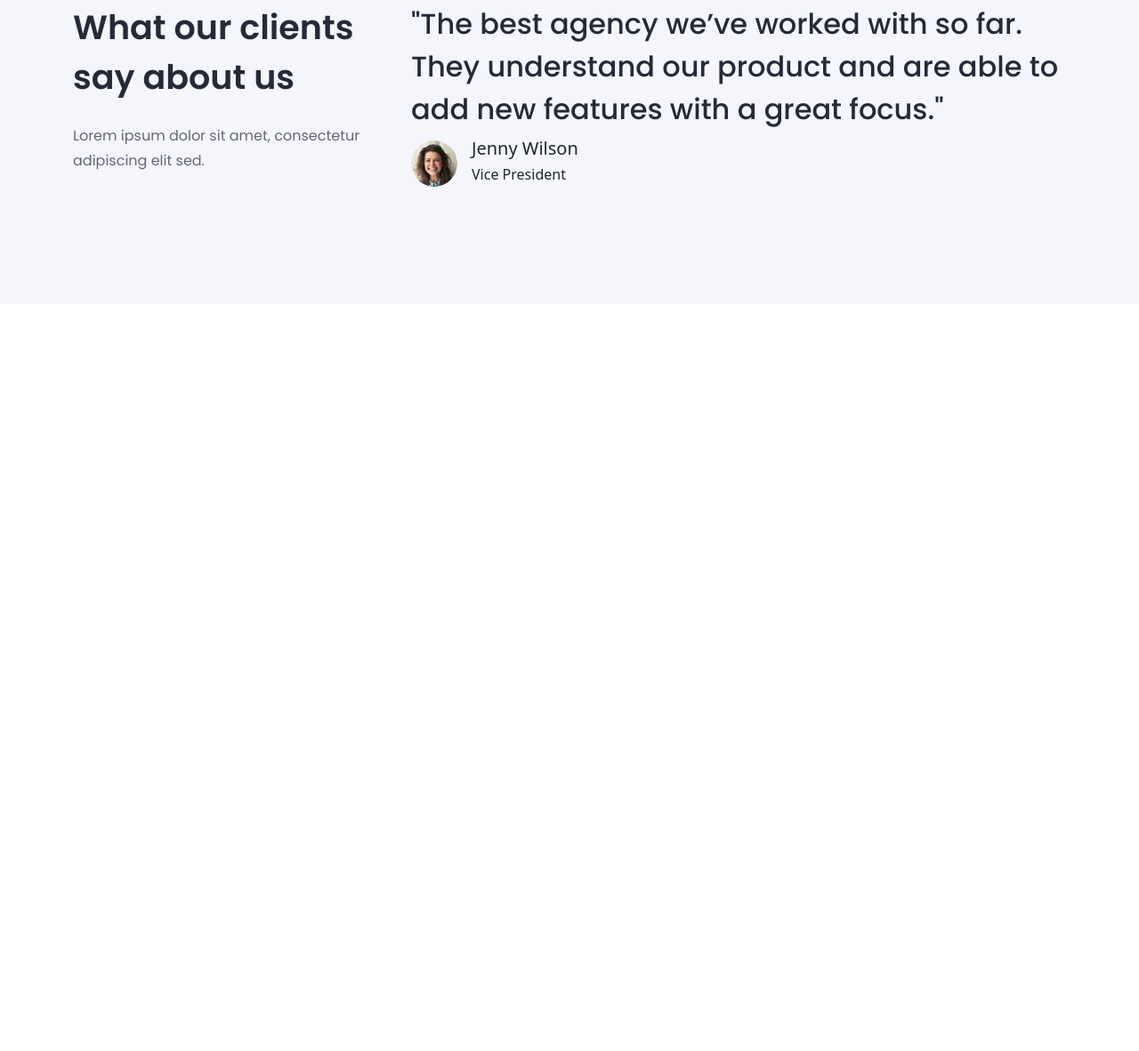
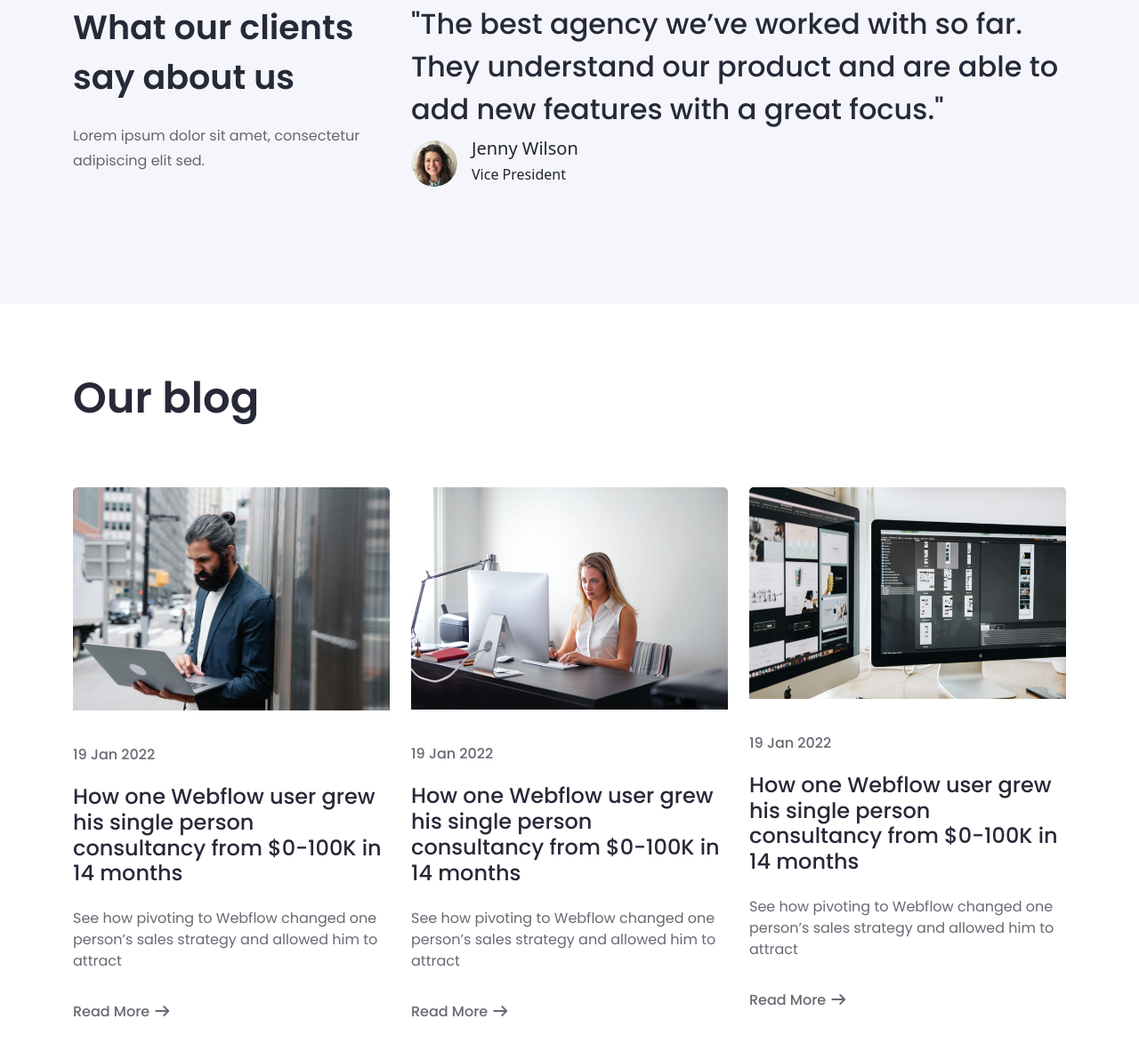
Before and after one commit to mdalifhasanredoy/finsweetproject, a plain HTML site: page index.html in a window 1280 px wide. Shown: the part 3771-4953 px from the top of the page at 89% size. Before the commit the page ends 4113 px from the top, so only its background shows below. Drawn offline with Linux system fonts and the light colour scheme.

Commit message:
add blog part

```diff
--- a/css/style.css
+++ b/css/style.css
@@ -462,3 +462,60 @@ ol {
 }
 
 /* client css end */
+
+/* blog css start */
+
+.blog{
+  padding-top: 77px;
+  padding-bottom: 179px;
+
+}
+.blog .card{
+  width: 100% !important;
+  border: 0px;
+
+}
+.blog h2{
+   color: #282938;
+  font-size: 48px;
+  font-weight: 600;
+  font-family: "Poppins", sans-serif;
+  padding-bottom: 64px;
+}
+.blog .card-body{
+  padding: 0px;
+}
+.blog .card-date{
+  color: rgba(40, 41, 56, 0.70);
+  font-size: 16px;
+  font-weight: 500;
+  font-family: "Poppins", sans-serif;
+  padding-top: 40px;
+  padding-bottom: 16px;
+}
+.blog .card-title{
+  color: #282938;
+  font-size: 24px;
+  font-weight: 500;
+  font-family: "Poppins", sans-serif;
+
+
+}
+.blog .card-text{
+  color: rgba(40, 41, 56, 0.70);
+  font-size: 16px;
+  font-weight: 400;
+  font-family: "Poppins", sans-serif;
+  padding-top: 16px;
+  padding-bottom: 32px;
+  margin: 0px;
+}
+
+.blog a{
+  color: rgba(40, 41, 56,0.70);
+  font-size: 16px;
+  font-weight: 500;
+  font-family: "Poppins", sans-serif;
+}
+
+/* blog css end */
--- a/index.html
+++ b/index.html
@@ -282,6 +282,49 @@
     <!-- client part end -->
 
 
+    <!-- blog part start -->
+      <section class="blog">
+       <div class="container">
+        <h2>Our blog</h2>
+          <div class="row">
+            <div class="col-lg-4">
+              <div class="card" style="width: 18rem;">
+                  <img src="./images/blog1.png" class="card-img-top" alt="...">
+                  <div class="card-body">
+                    <h6 class="card-date">19 Jan 2022</h6>
+                    <h5 class="card-title">How one Webflow user grew his single person consultancy from $0-100K in 14 months</h5>
+                    <p class="card-text">See how pivoting to Webflow changed one person’s sales strategy and allowed him to attract</p>
+                    <a href="#" >Read More <i class="fa-solid fa-arrow-right"></i></a>
+                  </div>
+                </div>
+            </div>
+            <div class="col-lg-4">
+              <div class="card" style="width: 18rem;">
+                  <img src="./images/blog2.png" class="card-img-top" alt="...">
+                  <div class="card-body">
+                    <h6 class="card-date">19 Jan 2022</h6>
+                    <h5 class="card-title">How one Webflow user grew his single person consultancy from $0-100K in 14 months</h5>
+                    <p class="card-text">See how pivoting to Webflow changed one person’s sales strategy and allowed him to attract</p>
+                    <a href="#" >Read More <i class="fa-solid fa-arrow-right"></i></a>
+                  </div>
+                </div>
+            </div>
+            <div class="col-lg-4">
+              <div class="card" style="width: 18rem;">
+                  <img src="./images/blog3.jpg" class="card-img-top" alt="...">
+                  <div class="card-body">
+                    <h6 class="card-date">19 Jan 2022</h6>
+                    <h5 class="card-title">How one Webflow user grew his single person consultancy from $0-100K in 14 months</h5>
+                    <p class="card-text">See how pivoting to Webflow changed one person’s sales strategy and allowed him to attract</p>
+                    <a href="#" >Read More <i class="fa-solid fa-arrow-right"></i></a>
+                  </div>
+                </div>
+            </div>
+          </div>
+       </div>
+     </section>
+
+<!-- blog part end -->
     <script src="./js/bootstrap.bundle.min.js"></script>
 </body>
 
```
Also changed, not shown: images/blog1.png (added), images/blog2.png (added), images/blog3.jpg (added).
